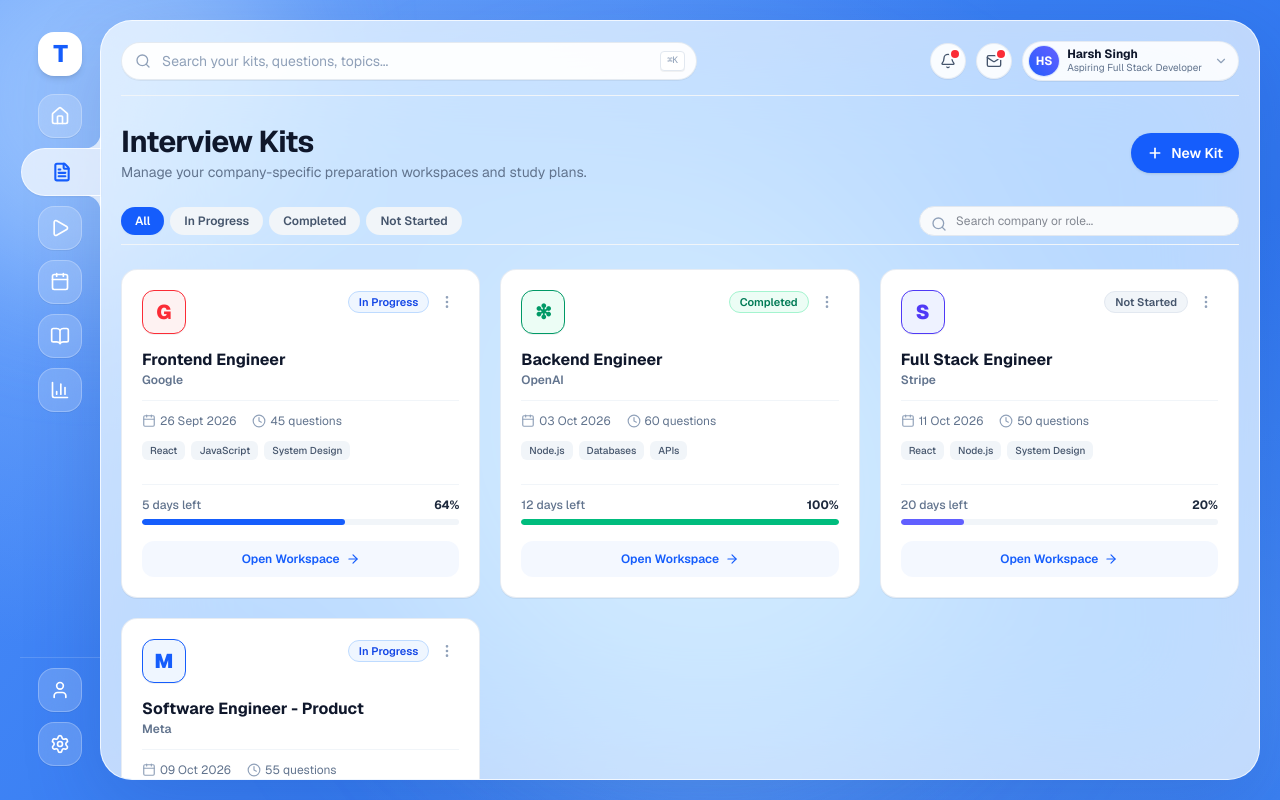
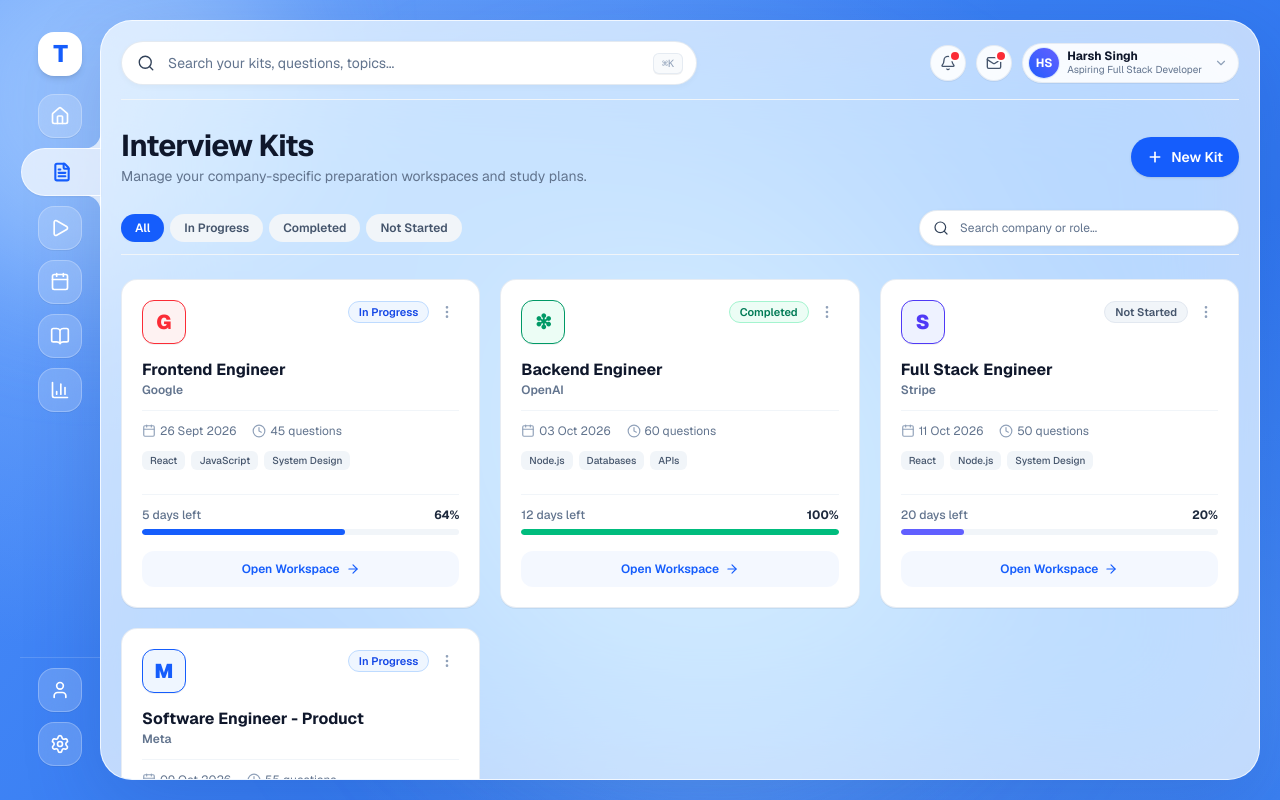
Before and after one commit to Harsh231075/trao, a Next.js app in the folder client/: page /kits in a window 1280 px wide. Built offline with nearby package versions, Linux system fonts and the light colour scheme.

Commit message:
feat: add clear button and refine styling for search inputs

```diff
--- a/client/src/app/kits/page.tsx
+++ b/client/src/app/kits/page.tsx
@@ -149,15 +149,28 @@ export default function InterviewKitsPage() {
           ))}
         </div>
 
-        <div className="relative max-w-xs w-full">
-          <Search className="w-4 h-4 absolute left-3 top-2.5 text-slate-400" />
+        <div className="relative max-w-xs w-full group">
+          <Search className="w-4 h-4 absolute left-3.5 top-1/2 -translate-y-1/2 text-slate-700 pointer-events-none" strokeWidth={1.8} />
           <input
             type="text"
             value={search}
             onChange={(e) => setSearch(e.target.value)}
             placeholder="Search company or role..."
-            className="w-full pl-9 pr-3.5 py-1.5 text-xs bg-slate-50 border border-slate-200 rounded-full focus:outline-none focus:ring-2 focus:ring-blue-500/20"
+            className="w-full h-9 pl-10 pr-8 text-xs bg-white text-slate-800 placeholder:text-slate-500 placeholder:font-normal rounded-full border border-slate-200/90 shadow-[0_1px_4px_rgba(0,0,0,0.03)] hover:border-slate-300 focus:outline-none focus:ring-2 focus:ring-blue-500/20 focus:border-blue-500/80 transition-all"
           />
+          {search && (
+            <button
+              type="button"
+              onClick={() => setSearch("")}
+              className="absolute right-2.5 top-1/2 -translate-y-1/2 p-0.5 text-slate-400 hover:text-slate-600 rounded-full hover:bg-slate-100 transition-colors"
+              title="Clear search"
+            >
+              <svg className="w-3 h-3" viewBox="0 0 24 24" fill="none" stroke="currentColor" strokeWidth="2" strokeLinecap="round" strokeLinejoin="round">
+                <line x1="18" y1="6" x2="6" y2="18" />
+                <line x1="6" y1="6" x2="18" y2="18" />
+              </svg>
+            </button>
+          )}
         </div>
       </div>
 
--- a/client/src/components/Header.tsx
+++ b/client/src/components/Header.tsx
@@ -14,21 +14,35 @@ export default function Header({ onOpenCreateKit }: HeaderProps) {
   return (
     <header className="w-full flex flex-col sm:flex-row items-stretch sm:items-center justify-between gap-3 pb-3 sm:pb-3.5 border-b border-slate-100 shrink-0">
       {/* Search Bar */}
-      <div className="relative flex-1 max-w-xl">
-        <div className="absolute inset-y-0 left-0 pl-3.5 flex items-center pointer-events-none text-slate-400">
-          <Search className="w-4 h-4" />
+      <div className="relative flex-1 max-w-xl group">
+        <div className="absolute inset-y-0 left-0 pl-4 flex items-center pointer-events-none text-slate-700">
+          <Search className="w-4.5 h-4.5" strokeWidth={1.8} />
         </div>
         <input
           type="text"
           value={searchQuery}
           onChange={(e) => setSearchQuery(e.target.value)}
           placeholder="Search your kits, questions, topics..."
-          className="w-full pl-10 pr-12 py-2 bg-white/95 focus:bg-white text-slate-800 text-xs sm:text-sm placeholder-slate-400 rounded-full border border-slate-200/90 shadow-2xs focus:outline-none focus:ring-2 focus:ring-blue-500/20 focus:border-blue-500 transition-all"
+          className="w-full h-11 pl-11.5 pr-12 bg-white text-slate-800 text-sm placeholder:text-slate-500 placeholder:font-normal rounded-full border border-slate-200/90 shadow-[0_2px_6px_rgba(0,0,0,0.03)] hover:border-slate-300 hover:shadow-xs focus:outline-none focus:ring-2 focus:ring-blue-500/20 focus:border-blue-500/80 transition-all"
         />
-        <div className="absolute inset-y-0 right-0 pr-3 flex items-center pointer-events-none">
-          <kbd className="hidden sm:inline-block px-1.5 py-0.5 text-[9px] font-medium text-slate-400 bg-white border border-slate-200 rounded shadow-2xs">
-            ⌘K
-          </kbd>
+        <div className="absolute inset-y-0 right-0 pr-3.5 flex items-center">
+          {searchQuery ? (
+            <button
+              type="button"
+              onClick={() => setSearchQuery("")}
+              className="p-1 text-slate-400 hover:text-slate-600 rounded-full hover:bg-slate-100 transition-colors"
+              title="Clear search"
+            >
+              <svg className="w-3.5 h-3.5" viewBox="0 0 24 24" fill="none" stroke="currentColor" strokeWidth="2" strokeLinecap="round" strokeLinejoin="round">
+                <line x1="18" y1="6" x2="6" y2="18" />
+                <line x1="6" y1="6" x2="18" y2="18" />
+              </svg>
+            </button>
+          ) : (
+            <kbd className="hidden sm:inline-flex items-center px-2 py-0.5 text-[10px] font-medium text-slate-400 bg-slate-50 border border-slate-200/80 rounded-md shadow-2xs">
+              ⌘K
+            </kbd>
+          )}
         </div>
       </div>
 
```
